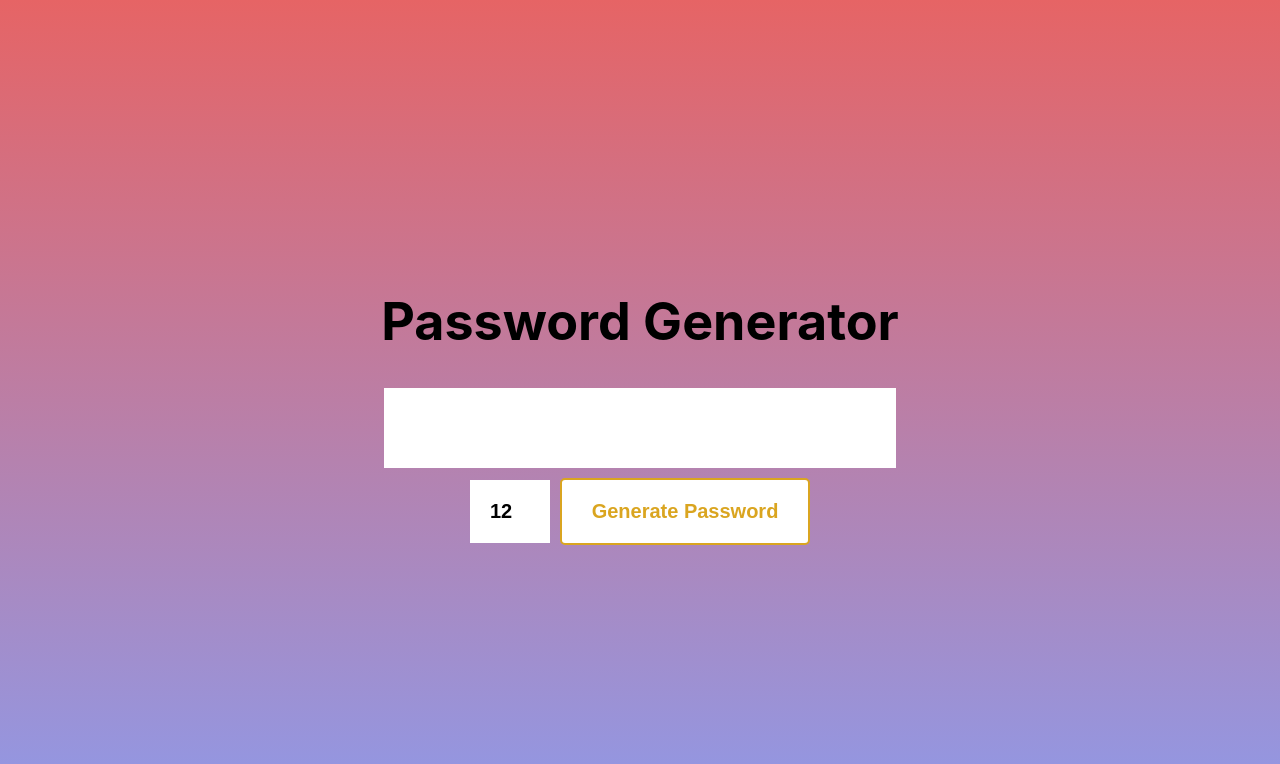
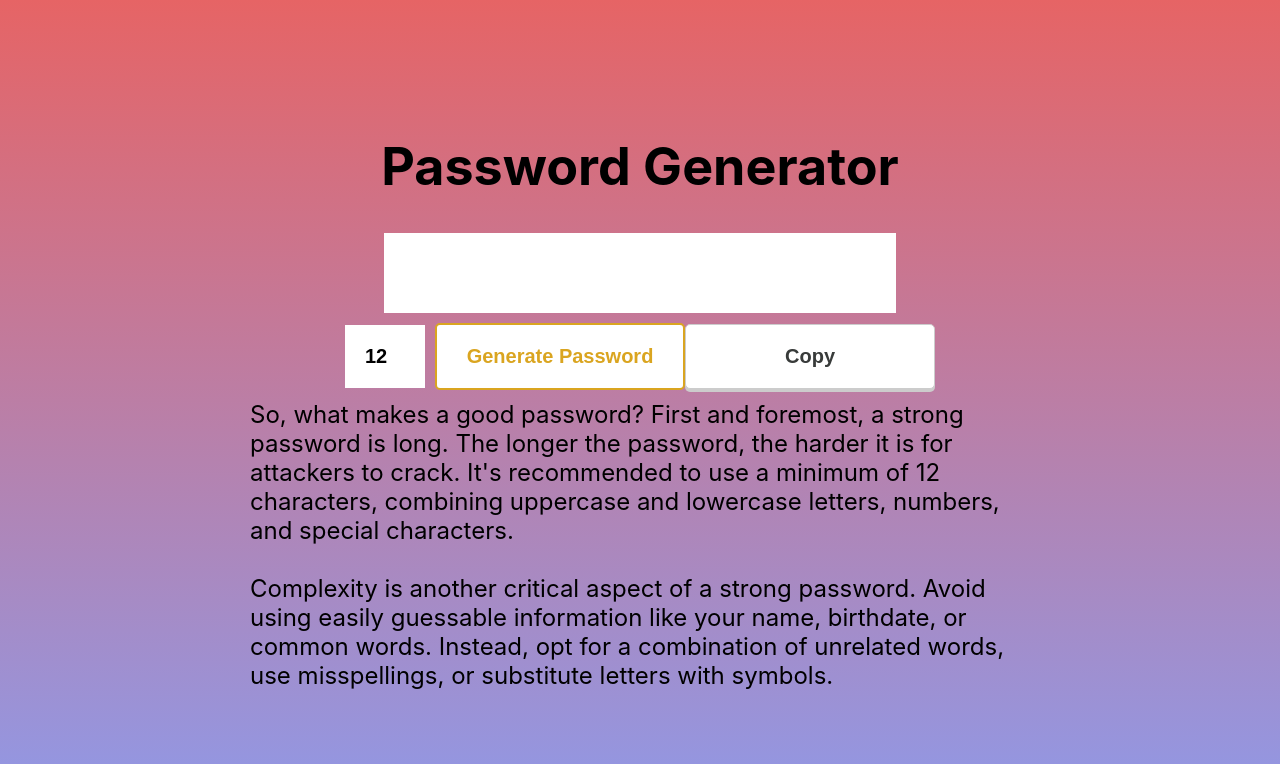
Before and after one commit to ericcnguyen04/password-generator, a React (Create React App) app: page / in a window 1280 px wide. Shown: the top 764 px of the page. Built offline with nearby package versions, Linux system fonts and the light colour scheme.

Commit message:
another buttons

```diff
--- a/src/App.css
+++ b/src/App.css
@@ -48,6 +48,16 @@
   border: none;
 }
 
+.copy {
+  width: 40px;
+  padding: 20px;
+  font-size: 20px;
+  font-weight: 700;
+  margin-right: 10px;
+  cursor: pointer;
+  border: none;
+}
+
 button {
   width: 250px;
   padding: 20px;
@@ -78,3 +88,24 @@ button:focus {
   border: 2px solid #494949;
   border-radius: 50px;
 }
+
+.twelve {
+    background: #fff;
+    color: #383b3a;
+    border: 1px solid #ccc;
+    border-radius: 5px;
+    box-shadow: 0 3px #ccc;
+    transition: transform 100ms;
+}
+
+.twelve:hover {
+    transform: translateY(1px);
+    box-shadow: 0 2px #ccc;
+}
+
+.text {
+  color: black;
+  /* border: 2px solid red; */
+  margin: 10px 250px;
+  font-size: 24px;
+}
--- a/src/App.js
+++ b/src/App.js
@@ -46,6 +46,14 @@ function App() {
         <div className="button-box">
           <input type='number' className='length' value={passLength} onChange={(e) => setPassLength(e.target.value)}></input>
           <button className="ten" onClick={() => generatePassword(passLength)}>Generate Password</button>
+          <button class="twelve">Copy</button>
+        </div>
+
+        <div className='text'>
+        So, what makes a good password? First and foremost, a strong password is long. The longer the password, the harder it is for attackers to crack. It's recommended to use a minimum of 12 characters, combining uppercase and lowercase letters, numbers, and special characters.
+        <br></br>
+        <br></br>
+        Complexity is another critical aspect of a strong password. Avoid using easily guessable information like your name, birthdate, or common words. Instead, opt for a combination of unrelated words, use misspellings, or substitute letters with symbols.
         </div>
       </header>
     </div>
```
